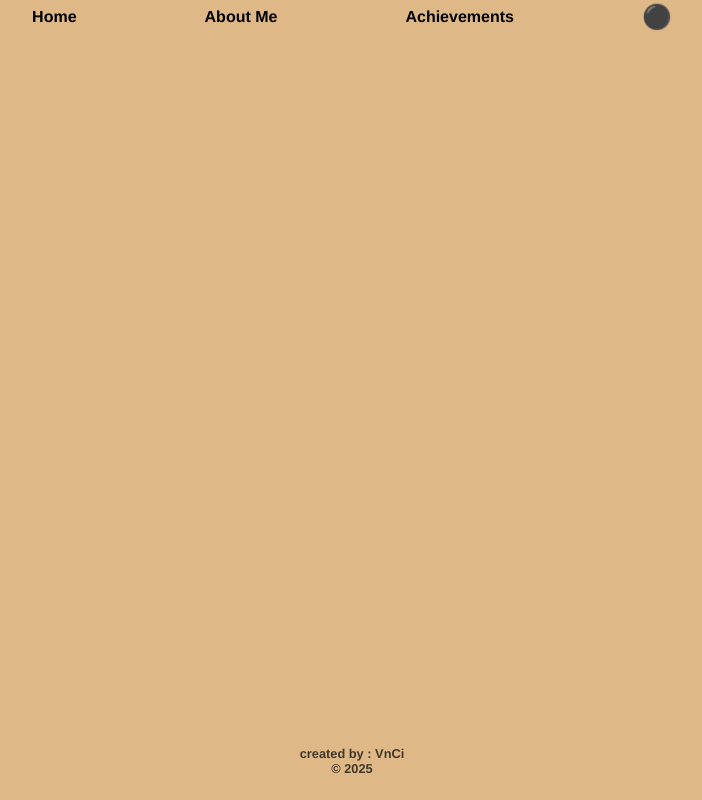
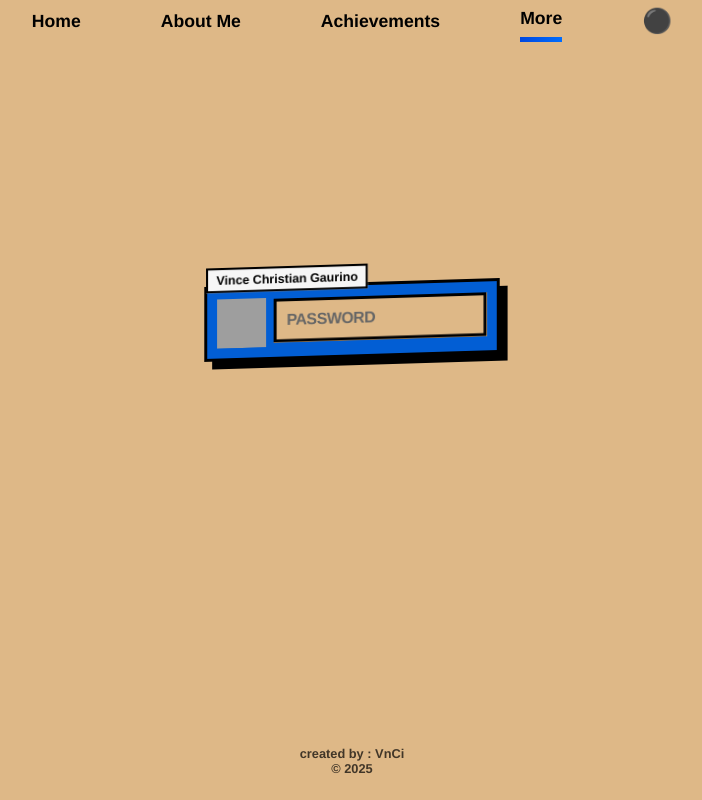
Before and after one commit to VnCi23/000, a React (Create React App) app: page /password in a window 1280 px wide. Shown: the whole page, without its empty margins (288-990 px from the left). Built offline with nearby package versions, Linux system fonts and the light colour scheme; grey boxes are pictures that could not be loaded; the HTML template or start-up script is replaced by a standard one; a web font is replaced by a local one.

Commit message:
refactor styles and improve layout in various components; add password protection feature

```diff
--- a/src/components/BaseLayout.js
+++ b/src/components/BaseLayout.js
@@ -1,40 +1,40 @@
 import React, { useEffect, useState } from 'react';
-import Style from './BaseLayout.module.scss'
+import Style from './BaseLayout.module.scss';
 import Navbar from "./Navbar";
-import { useLocation } from "react-router-dom";
+import { useLocation, Route, Routes, Navigate } from "react-router-dom";
 import { Box, Grid } from "@mui/material";
 import MultiPageRoutes from './MultiPageRoutes';
 import { singlePage } from '../info/Info';
 import SinglePageRoutes from './SinglePageRoutes';
 import useScrollObserver from '../hooks/useScrollObserver';
+import Password from './password/password';
+import More from './password/more';
 
 export default function BaseLayout() {
-   const location = useLocation()
-
+   const location = useLocation();
+   const [authenticated, setAuthenticated] = useState(false); // Add authentication state
    const [active, setActive] = useState(location.pathname === '/' ? 'home' : location.pathname.slice(1, location.pathname.length));
    const refHome = useScrollObserver(setActive);
    const refAbout = useScrollObserver(setActive);
    const refPortfolio = useScrollObserver(setActive);
    let [darkMode, setDarkMode] = useState(false);
 
-
-
    function handleToggleDarkMode() {
-      let oppositeOfCurrentDarkMode = !darkMode
-      console.log(oppositeOfCurrentDarkMode)
-      localStorage.setItem('darkMode', `${oppositeOfCurrentDarkMode}`)
-      setDarkMode(oppositeOfCurrentDarkMode)
+      let oppositeOfCurrentDarkMode = !darkMode;
+      console.log(oppositeOfCurrentDarkMode);
+      localStorage.setItem('darkMode', `${oppositeOfCurrentDarkMode}`);
+      setDarkMode(oppositeOfCurrentDarkMode);
    }
 
    useEffect(() => {
       let detectedDarkMode = JSON.parse(localStorage.getItem('darkMode'));
 
       if (detectedDarkMode) {
-         setDarkMode(detectedDarkMode)
+         setDarkMode(detectedDarkMode);
       } else {
-         localStorage.setItem('darkMode', 'false')
+         localStorage.setItem('darkMode', 'false');
       }
-   }, [])
+   }, []);
 
    return (
       <Box className={darkMode ? Style.dark : Style.light}>
@@ -44,7 +44,11 @@ export default function BaseLayout() {
                <Navbar darkMode={darkMode} handleClick={handleToggleDarkMode} active={active} setActive={setActive} />
             </Grid>
             <Grid item flexGrow={1}>
-               {singlePage ? <SinglePageRoutes refs={{refHome, refAbout, refPortfolio}}/> : <MultiPageRoutes />}
+               <Routes>
+                  <Route path="/password" element={<Password setAuthenticated={setAuthenticated} />} />
+                  <Route path="/more" element={authenticated ? <More /> : <Navigate to="/password" />} /> {/* Conditionally render the route */}
+                  {singlePage ? <Route path="*" element={<SinglePageRoutes refs={{ refHome, refAbout, refPortfolio }} />} /> : <Route path="*" element={<MultiPageRoutes />} />}
+               </Routes>
             </Grid>
             <Grid item>
                <Box component={'footer'} display={'flex'} flexDirection={'column'} alignItems={'center'}
@@ -55,5 +59,5 @@ export default function BaseLayout() {
             </Grid>
          </Grid>
       </Box>
-   )
+   );
 }
--- a/src/components/Navbar.js
+++ b/src/components/Navbar.js
@@ -1,7 +1,6 @@
-import React, { useState } from 'react';
+import React from 'react';
 import Style from './Navbar.module.scss';
 import Toggler from "./home/Toggler";
-import { useLocation } from "react-router-dom";
 import { HashLink as Link } from 'react-router-hash-link';
 import { Box } from "@mui/material";
 import { info } from "../info/Info";
@@ -22,6 +21,11 @@ const links = [
         name: 'Achievements',
         to: 'portfolio',
         active: 'portfolio'
+    },
+    {
+        name: 'More',
+        to: 'password',
+        active: 'password'
     }
 ]
 
@@ -37,15 +41,15 @@ const scrollWidthOffset = (el) => {
 export default function Navbar({ darkMode, handleClick, active, setActive }) {
 
     return (
-        <Box component={'nav'} width={'100%'} position={'fixed'} className={darkMode? Style.dark : Style.light}>
+        <Box component={'nav'} width={'100%'} position={'fixed'} className={darkMode ? Style.dark : Style.light}>
             <Box component={'ul'} display={'flex'} justifyContent={'center'} alignItems={'center'}
-                gap={{ xs: '2rem', md: '8rem' }}
-                fontSize={'1rem'} fontWeight={'bold'}>
+                gap={{ xs: '1rem', md: '5rem' }}
+                fontSize={'1.1rem'} fontWeight={'bold'}>
                 {links.map((link, index) => (
                     <Box key={index} component={'li'} className={(link.active === active && !link.type) && Style.active}
                         sx={{ borderImageSource: info.gradient }}>
                         <Link to={singlePage ? `#${link.to}` : `/${link.to}`}
-                        scroll={el => scrollWidthOffset(el)}
+                            scroll={el => scrollWidthOffset(el)}
                             smooth
                             onClick={() => setActive(link.active)} className={Style.link}>
                             {!link.type && <p style={{ padding: '0.5rem 0' }}>{link.name}</p>}
--- a/src/components/about/Terminal.js
+++ b/src/components/about/Terminal.js
@@ -10,7 +10,7 @@ function Terminal(props) {
 
    return (
       <Box component={'section'} className={classNames(Style.terminal, Style.shadowed)}
-           width={{xs: '80%', md: '50%'}} borderRadius={'0.5rem'} mb={'4rem'}>
+           width={{xs: '80%', md: '50%'}} marginTop={'2rem'} borderRadius={'0.5rem'} mb={'4rem'}>
          <Box sx={{backgroundColor: '#00209d'}} p={'0.5rem'} borderRadius={'0.5rem 0.5rem 0 0'}
               fontSize={'1rem'}>
             <i className={classNames(iconClass, Style.red)}/>
--- /dev/null
+++ b/src/components/password/more.js
@@ -0,0 +1,15 @@
+import React from 'react';
+import { Box } from '@mui/material';
+
+export default function More() {
+    return (
+        <Box className="container" sx={{ display: 'flex', justifyContent: 'center', alignItems: 'center', height: '75vh', margin: '3rem', overflow: 'hidden', transform: 'skew(5deg)' }}>
+            {['Plotting', 'Angry', 'Curious', 'Prowling', 'Sleepy'].map((title, index) => (
+                <Box key={index} className="card" sx={{ flex: 1, transition: 'all 1s ease-in-out', height: '75vmin', position: 'relative', marginRight: index !== 4 ? '1em' : 0, '&:hover': { flexGrow: 10, '& img': { filter: 'grayscale(0)' }, '& .card__head': { textAlign: 'center', top: 'calc(100% - 2em)', color: 'white', fontSize: '2em', transform: 'rotate(0deg) skew(-5deg)' } } }}>
+                    <img src={`https://upload.wikimedia.org/wikipedia/commons/${index === 0 ? 'd/d6/Cat_plotting_something_evil%21.jpg' : index === 1 ? 'thumb/d/d8/False_alarm_-a.jpg/1280px-False_alarm_-a.jpg' : index === 2 ? 'thumb/8/83/Neugierige-Katze.JPG/1280px-Neugierige-Katze.JPG' : index === 3 ? 'thumb/7/75/Al_acecho_%289272124788%29.jpg/1280px-Al_acecho_%289272124788%29.jpg' : 'thumb/d/de/Mimi%26Tigsi.jpg/1280px-Mimi%26Tigsi.jpg'}`} alt={title} style={{ width: '100%', height: '100%', objectFit: 'cover', transition: 'all 1s ease-in-out' }} />
+                    <Box className="card__head" sx={{ color: 'black', background: 'rgba(0, 110, 255, 0.72)', padding: '0.5em', transform: 'rotate(-90deg)', transformOrigin: '0% 0%', transition: 'all 0.5s ease-in-out', minWidth: '100%', textAlign: 'center', position: 'absolute', bottom: 0, left: 0, fontSize: '1em', whiteSpace: 'nowrap' }}>{title}</Box>
+                </Box>
+            ))}
+        </Box>
+    );
+}
--- /dev/null
+++ b/src/components/password/password.js
@@ -0,0 +1,117 @@
+import React, { useState } from 'react';
+import { Box } from '@mui/material';
+import { styled } from '@mui/system';
+import { useNavigate } from 'react-router-dom';
+import selfImage from '../../img/self.png';
+
+const InputContainer = styled('div')({
+  position: 'relative',
+  background: '  #025ed4',
+  padding: '10px',
+  display: 'flex',
+  justifyContent: 'flex-start',
+  alignItems: 'center',
+  gap: '10px',
+  border: '3px solid #000',
+  maxWidth: '300px',
+  transition: 'all 400ms cubic-bezier(0.23, 1, 0.32, 1)',
+  transformStyle: 'preserve-3d',
+  transform: 'rotateX(10deg) rotateY(-10deg)',
+  perspective: '1000px',
+  boxShadow: '8px 8px 0 #000',
+  '&:hover': {
+    transform: 'rotateX(5deg) rotateY(1deg) scale(1.05)',
+    boxShadow: '20px 20px 0 -5px rgb(0, 110, 255), 20px 20px 0 0 #000',
+  },
+  '&::before': {
+    content: '"Vince Christian Gaurino"',
+    position: 'absolute',
+    top: '-10px',
+    left: '15px',
+    background: 'rgb(246, 246, 246)',
+    color: '#000',
+    fontWeight: 'bold',
+    padding: '3px 8px',
+    fontSize: '12px',
+    transform: 'translateZ(50px)',
+    zIndex: 4,
+    border: '2px solid #000',
+  },
+});
+
+const ShadowInput = styled('div')({
+    content: '""',
+    position: 'absolute',
+    width: '100%',
+    height: '100%',
+    left: '0',
+    bottom: '0',
+    zIndex: '-1',
+    transform: 'translateZ(-50px)',
+    background: ' #025ed4',
+});
+
+
+
+const InputSearch = styled('input')({
+  width: '100%',
+  outline: 'none',
+  border: '3px solid #000',
+  padding: '10px',
+  fontSize: '16px',
+  background: ' #deb887',
+  color: '#000',
+  transform: 'translateZ(10px)',
+  transition: 'all 400ms cubic-bezier(0.23, 1, 0.32, 1)',
+  position: 'relative',
+  zIndex: 3,
+  letterSpacing: '-0.5px',
+  '&::placeholder': {
+    color: '#666',
+    fontWeight: 'bold',
+    textTransform: 'uppercase',
+  },
+  '&:hover, &:focus': {
+    background: '#f0f0f0',
+    transform: 'translateZ(20px) translateX(-5px) translateY(-5px)',
+    boxShadow: '5px 5px 0 0 #000',
+  },
+});
+
+export default function Password({ setAuthenticated }) {
+  const [password, setPassword] = useState('');
+  const navigate = useNavigate();
+  const correctPassword = 'About Vince Christian Gaurino';
+
+  const handleSubmit = (event) => {
+    event.preventDefault();
+    if (password === correctPassword) {
+      setAuthenticated(true);
+      navigate('/more');
+    } else {
+      alert('Incorrect password');
+    }
+  };
+
+  return (
+    <Box sx={{ display: 'flex', flexDirection: 'column', minHeight: '80vh' }}>
+      <Box sx={{ flexGrow: 1, display: 'flex', justifyContent: 'center', alignItems: 'center' }}>
+        <Box component="form" onSubmit={handleSubmit} sx={{ display: 'flex', flexDirection: 'column', alignItems: 'center', gap: 1 }}>
+          <InputContainer>
+            <ShadowInput />
+            <img src={selfImage} alt="description" width="50px" height="50px" />
+            <InputSearch
+              type="password"
+              name="password"
+              placeholder="Password"
+              required
+              value={password}
+              onChange={(e) => setPassword(e.target.value)}
+            />
+          </InputContainer>
+          {/* <Button type="submit" variant="contained" color="primary">Login</Button> */}
+        </Box>
+      </Box>
+    </Box>
+  );
+}
--- a/src/info/Info.js
+++ b/src/info/Info.js
@@ -12,7 +12,7 @@ import mock6 from "../img/mock6.png"
 /* Hi there! Thanks for checking out my portfolio template. Be sure to read the comments to get a better understanding of
 how to make this template work best for you! */
 
-export let colors = ["#0093fa", "rgb(6, 1, 144)"];
+export let colors = ["rgb(0, 110, 255)", "rgb(0, 32, 192)"];
 /*
 I highly recommend using a gradient generator like https://gradientgenerator.paytonpierce.dev/ to generate a pair of colors that you like.
 These colors will be used to style your name on the homepage, the background of your picture, and some other accents throughout
--- a/src/variables.modules.scss
+++ b/src/variables.modules.scss
@@ -10,5 +10,5 @@ $lightgray: lightgray;
 $transition: all 250ms ease;
 
 .shadowed {
-  box-shadow: 0 .5rem 1rem rgb(0, 113, 227);
+  box-shadow: 0 .5rem 1rem rgba(0, 80, 217, 0.807);
 }
```
Also changed, not shown: src/components/about/About.js (+4 -4 lines).
